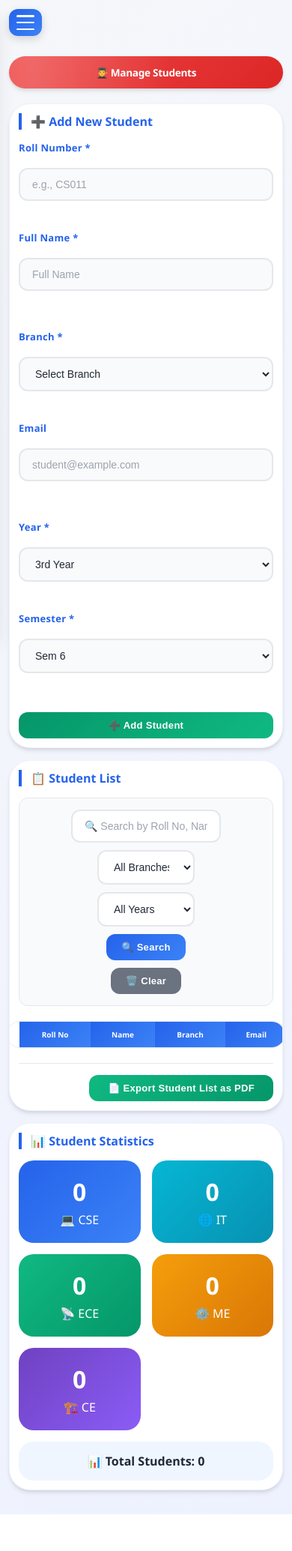
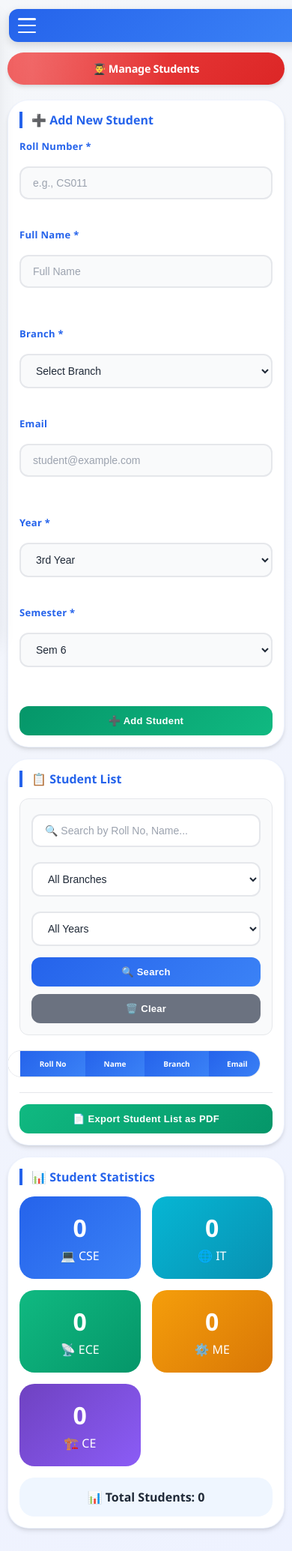
Before and after one commit to dhananjaykalambe/smart-attendance-system, a Flask app: page /admin/manage_students in a window 390 px wide. Shown: the whole page at 75% size. Before the commit the page ends 2020 px from the top, so only its background shows below. Run offline with Flask 3, Linux system fonts and the light colour scheme; the visitor is signed in with stand-in values (Sample User, id 1); data that the repository does not hold is empty.

Commit message:
Add files via upload

```diff
--- a/static/style.css
+++ b/static/style.css
@@ -1406,3 +1406,151 @@ tbody tr:nth-child(even) {
     visibility: visible;
     opacity: 1;
 }
+
+/* ====================================================================
+   EMERGENCY MOBILE FIXES - OVERRIDE EVERYTHING
+   ==================================================================== */
+
+/* Force mobile styles - this overrides any conflicting CSS */
+@media screen and (max-width: 768px) {
+    /* Force main content to take full width */
+    .main {
+        margin-left: 0 !important;
+        margin-right: 0 !important;
+        width: 100% !important;
+        max-width: 100% !important;
+        padding: 75px 12px 20px 12px !important;
+        overflow-x: hidden !important;
+    }
+
+    /* Force sidebar to be hidden by default */
+    .sidebar {
+        transform: translateX(-100%) !important;
+        width: 280px !important;
+        position: fixed !important;
+        z-index: 9999 !important;
+    }
+
+    /* Show sidebar when open */
+    .sidebar.open {
+        transform: translateX(0) !important;
+    }
+
+    /* Show menu toggle button */
+    .menu-toggle {
+        display: flex !important;
+        position: fixed !important;
+        top: 12px !important;
+        left: 12px !important;
+        z-index: 10000 !important;
+    }
+
+    /* Make all tables scrollable horizontally */
+    .table-container {
+        display: block !important;
+        overflow-x: auto !important;
+        width: 100% !important;
+        -webkit-overflow-scrolling: touch !important;
+    }
+
+    .table-container table {
+        min-width: 550px !important;
+        width: 100% !important;
+    }
+
+    /* Make stats grid single column on very small screens */
+    .stats-grid {
+        display: grid !important;
+        grid-template-columns: 1fr !important;
+        gap: 12px !important;
+    }
+
+    /* Make cards full width */
+    .card {
+        width: 100% !important;
+        padding: 15px !important;
+        margin: 0 0 15px 0 !important;
+        box-sizing: border-box !important;
+    }
+
+    /* Fix header text size */
+    .header {
+        font-size: 0.9rem !important;
+        padding: 12px 15px !important;
+        text-align: center !important;
+    }
+
+    /* Fix forms */
+    .form-row, .form-grid {
+        display: flex !important;
+        flex-direction: column !important;
+        gap: 10px !important;
+    }
+
+    .form-row input, .form-grid input,
+    .form-row select, .form-grid select {
+        width: 100% !important;
+    }
+
+    /* Fix buttons */
+    button, .btn {
+        width: 100% !important;
+        padding: 12px !important;
+    }
+
+    .btn-small {
+        width: auto !important;
+        display: inline-block !important;
+    }
+
+    /* Fix search box */
+    .search-box {
+        flex-direction: column !important;
+    }
+
+    .search-box input, .search-box select {
+        width: 100% !important;
+        margin: 5px 0 !important;
+    }
+
+    /* Fix notice board */
+    .notice-title {
+        flex-direction: column !important;
+        align-items: flex-start !important;
+    }
+
+    .notice-date {
+        margin-left: 0 !important;
+    }
+
+    /* Ensure body doesn't overflow */
+    body {
+        overflow-x: hidden !important;
+        width: 100% !important;
+    }
+
+    /* Fix HTML overflow */
+    html {
+        overflow-x: hidden !important;
+        width: 100% !important;
+    }
+}
+
+/* For very small phones */
+@media screen and (max-width: 480px) {
+    .stats-grid {
+        grid-template-columns: 1fr !important;
+    }
+
+    .subject-grid {
+        grid-template-columns: 1fr !important;
+    }
+
+    .stat-card h3 {
+        font-size: 1.5rem !important;
+    }
+
+    .main {
+        padding: 70px 10px 15px 10px !important;
+    }
+}
```
